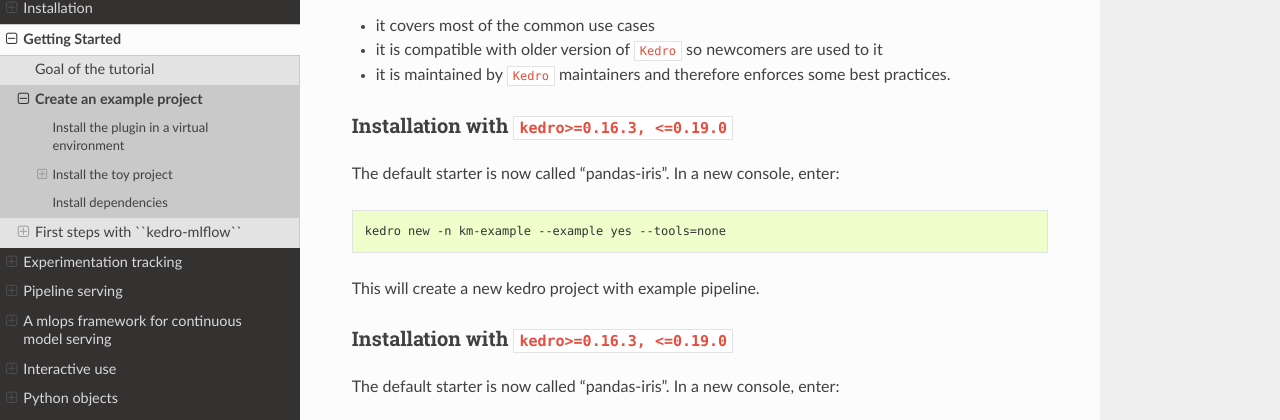
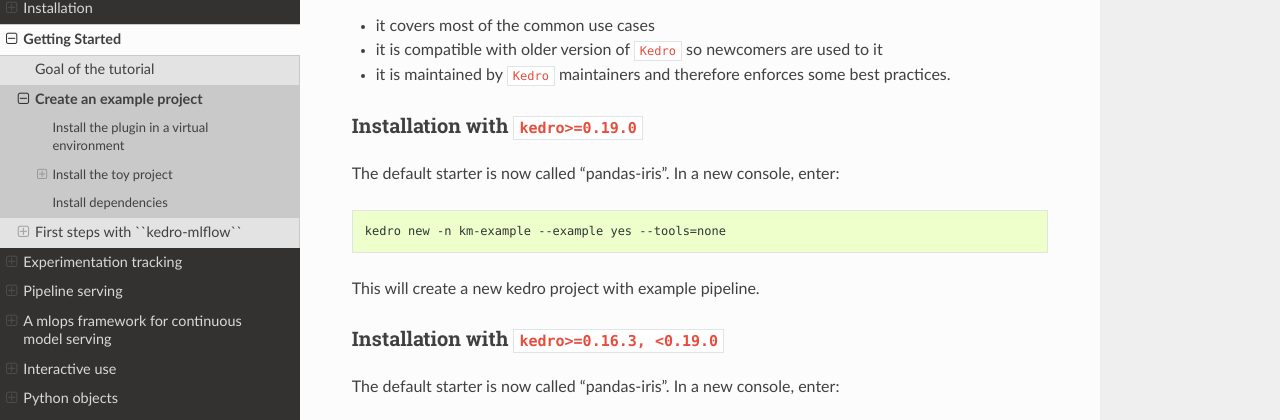
Before and after one commit to Galileo-Galilei/kedro-mlflow, a Sphinx documentation site: the page built from docs/source/03_getting_started/01_example_project.md, in a window 1280 px wide and 900 px high, scrolled down 387 px. Shown: the part 141-561 px from the top of the window. Built offline with Sphinx 7.4.7 and the Read the Docs theme 2.0.0, drawn with Linux system fonts in a browser that asks for light colours.

Commit message:
Update 01_example_project.md

```diff
--- a/docs/source/03_getting_started/01_example_project.md
+++ b/docs/source/03_getting_started/01_example_project.md
@@ -19,7 +19,8 @@
 - it covers most of the common use cases
 - it is compatible with older version of ``Kedro`` so newcomers are used to it
 - it is maintained by ``Kedro`` maintainers and therefore enforces some best practices.
-### Installation with ``kedro>=0.16.3, <=0.19.0``
+
+### Installation with ``kedro>=0.19.0``
 
 The default starter is now called "pandas-iris". In a new console, enter:
 
@@ -29,7 +30,7 @@
 
 This will create a new kedro project with example pipeline.
 
-### Installation with ``kedro>=0.16.3, <=0.19.0``
+### Installation with ``kedro>=0.16.3, <0.19.0``
 
 The default starter is now called "pandas-iris". In a new console, enter:
 
```
